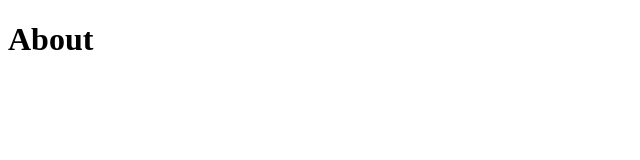
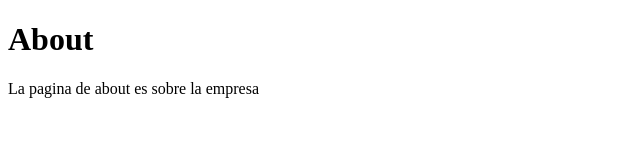
Before and after one commit to pablotorres0895/git-course-udemy, a plain HTML site: page about.html in a window 1280 px wide. Shown: the whole page, without its empty margins (0-640 px from the left). Drawn offline with Linux system fonts and the light colour scheme.

Commit message:
Cambios aplicados n stage

```diff
--- a/about.html
+++ b/about.html
@@ -7,5 +7,10 @@
 </head>
 <body>
     <h1>About</h1>
+
+    <div>
+        La pagina de about es sobre la empresa
+
+    </div>
 </body>
 </html>
```
Also changed, not shown: index.html (+1 -0 lines).
